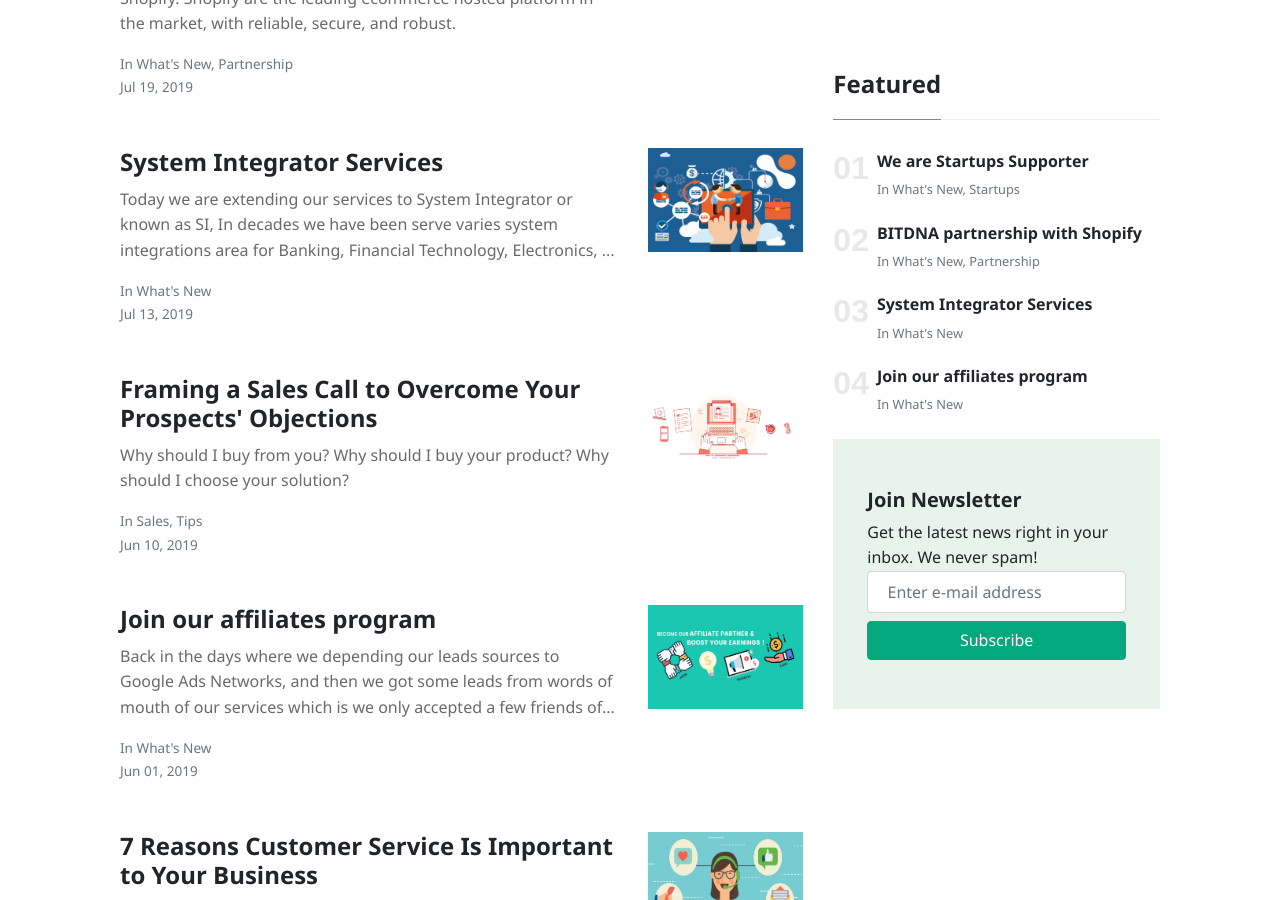
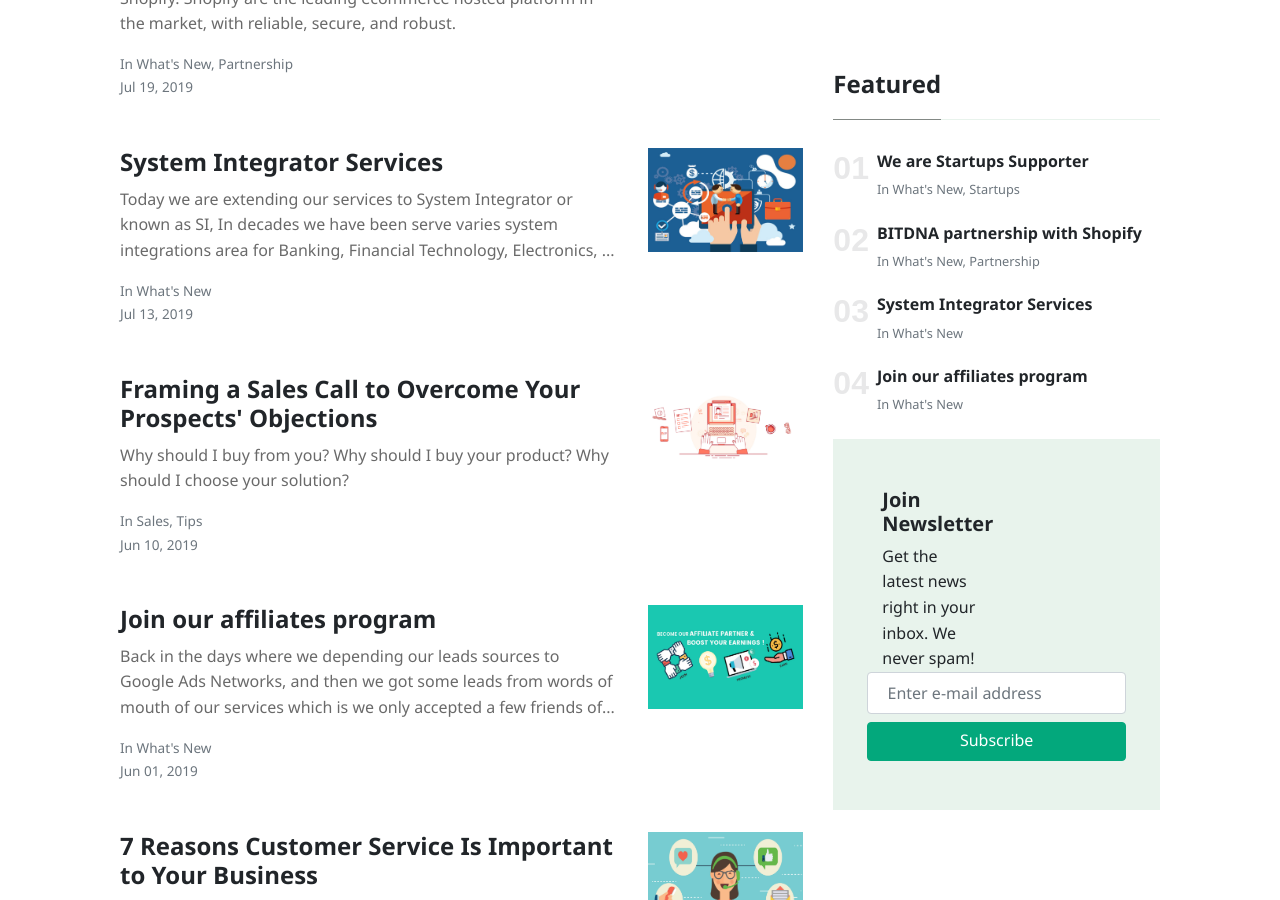
Before and after one commit to bit-dna/bitdnablog, a Jekyll site: the page built from index.html, in a window 1280 px wide and 900 px high, scrolled down 1095 px. Built offline with Jekyll 4.4.1, drawn with Linux system fonts in a browser that asks for light colours; nearby versions of some CDN libraries; the list of posts is cut into pages by our own code.

Commit message:
added class

```diff
--- a/_includes/sidebar-featured.html
+++ b/_includes/sidebar-featured.html
@@ -20,7 +20,7 @@
     </ol>
     <div class="border p-5 bg-lightblue">
       <div class="row">
-        <div>
+        <div class="col-md-6 mb-2 mb-md-0">
           <h5 class="font-weight-bold">Join Newsletter</h5>
            Get the latest news right in your inbox. We never spam!
         </div>
```
